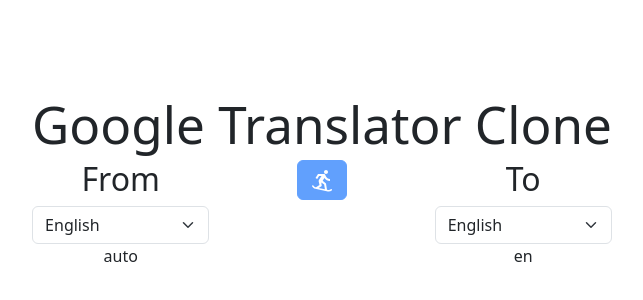
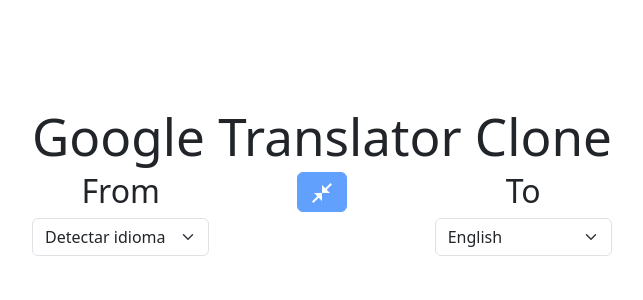
Before and after one commit to danielmateu/google_translate_clone, a React (Vite) app: page / in a window 1280 px wide. Shown: the part 218-518 px from the top of the page, without its empty margins (318-961 px from the left). Built offline with nearby package versions, Linux system fonts and the light colour scheme.

Commit message:
Enums de TS

```diff
--- a/src/App.tsx
+++ b/src/App.tsx
@@ -3,9 +3,11 @@
 import './App.css'
 import { useStore } from './hooks/useStore'
 import { Container, Row, Col, Button } from 'react-bootstrap'
-import { AUTO_LENGUAGE } from './constants/constants'
-import { SnowboardIcon } from './components/icons/SnowboardIcon'
+import { AUTO_LANGUAGE } from './constants/constants'
+// import { SnowboardIcon } from './components/icons/SnowboardIcon'
 import { LanguageSelector } from './components/icons/LanguageSelector'
+import CloseFullscreenOutlinedIcon from '@mui/icons-material/CloseFullscreenOutlined'
+import { SectionType } from '../types.d'
 
 function App() {
   const { fromLanguage, toLanguage, interchangeLanguages, setFromLanguage, setToLanguage } = useStore()
@@ -18,24 +20,24 @@
         <Col>
           <h2>From</h2>
           <LanguageSelector
-          type='from'
+          type={SectionType.From}
           value={fromLanguage}
           onChange={setFromLanguage} />
-          {fromLanguage}
+          {/* {fromLanguage} */}
         </Col>
         <Col>
           <Button
-            disabled={fromLanguage === AUTO_LENGUAGE}
+            disabled={fromLanguage === AUTO_LANGUAGE}
             onClick={interchangeLanguages}
-            className='btn btn-primary'><SnowboardIcon /></Button>
+            className='btn btn-primary'><CloseFullscreenOutlinedIcon /></Button>
         </Col>
         <Col>
           <h2>To</h2>
           <LanguageSelector
-          type='to'
+          type={SectionType.To}
           value={toLanguage}
           onChange={setToLanguage} />
-          {toLanguage}
+          {/* {toLanguage} */}
         </Col>
       </Row>
     </Container>
--- a/src/components/icons/LanguageSelector.tsx
+++ b/src/components/icons/LanguageSelector.tsx
@@ -1,23 +1,18 @@
 import Form from 'react-bootstrap/Form'
-import { SUPPORTED_LANGUAGES } from '../../constants/constants'
-import { type FromLanguage, type Language } from '../../../types.d'
-
-// interface Props {
-//   onChange: (language: Language) => void
-// }
+import { SectionType, type FromLanguage, type Language } from '../../../types.d'
+import { SUPPORTED_LANGUAGES, AUTO_LANGUAGE } from '../../constants/constants'
 
 type Props =
-| { type: 'from', value: FromLanguage, onChange: (language: FromLanguage) => void }
-| { type: 'to', value: Language, onChange: (language: Language) => void }
+| { type: SectionType.From, value: FromLanguage, onChange: (language: FromLanguage) => void }
+| { type: SectionType.To, value: Language, onChange: (language: Language) => void }
 
-export const LanguageSelector: React.FC<Props> = ({ onChange }: Props) => {
+export const LanguageSelector: React.FC<Props> = ({ onChange, type, value }: Props) => {
   const handleChange = (event: React.ChangeEvent<HTMLSelectElement>) => {
     onChange(event.target.value as Language)
   }
   return (
-        <Form.Select
-        onChange={handleChange}
-        aria-label="Selecciona el idioma">
+        <Form.Select aria-label="Selecciona el idioma" onChange={handleChange} value={value}>
+            {type === SectionType.From && <option value={AUTO_LANGUAGE}>Detectar idioma</option>}
             {Object.entries(SUPPORTED_LANGUAGES).map(([key, literal]) => (
                 <option key={key} value={key}>
                     {literal}
--- a/src/constants/constants.ts
+++ b/src/constants/constants.ts
@@ -5,4 +5,4 @@
   de: 'Deutsch'
 }
 
-export const AUTO_LENGUAGE = 'auto'
+export const AUTO_LANGUAGE = 'auto'
--- a/src/hooks/useStore.ts
+++ b/src/hooks/useStore.ts
@@ -1,6 +1,6 @@
 import { useReducer } from 'react'
 import { type Language, type Action, type State, type FromLanguage } from '../../types.d'
-import { AUTO_LENGUAGE } from '../constants/constants'
+import { AUTO_LANGUAGE } from '../constants/constants'
 
 // 1- Create an initial state
 const initialState: State = {
@@ -16,7 +16,7 @@
   const { type } = action
 
   if (type === 'INTERCHANGE_LANGUAGES') {
-    if (state.fromLanguage === AUTO_LENGUAGE) return state
+    if (state.fromLanguage === AUTO_LANGUAGE) return state
     return {
       ...state,
       fromLanguage: state.toLanguage,
--- a/types.d.ts
+++ b/types.d.ts
@@ -17,3 +17,8 @@
 | { type: 'SET_TO_LANGUAGE', payload: Language }
 | { type: 'SET_FROM_TEXT', payload: string }
 | { type: 'SET_RESULT', payload: string }
+
+export enum SectionType {
+  From = 'from',
+  To = 'to'
+}
```
Also changed, not shown: src/components/icons/Arrows.tsx (added, +7 -0 lines).
